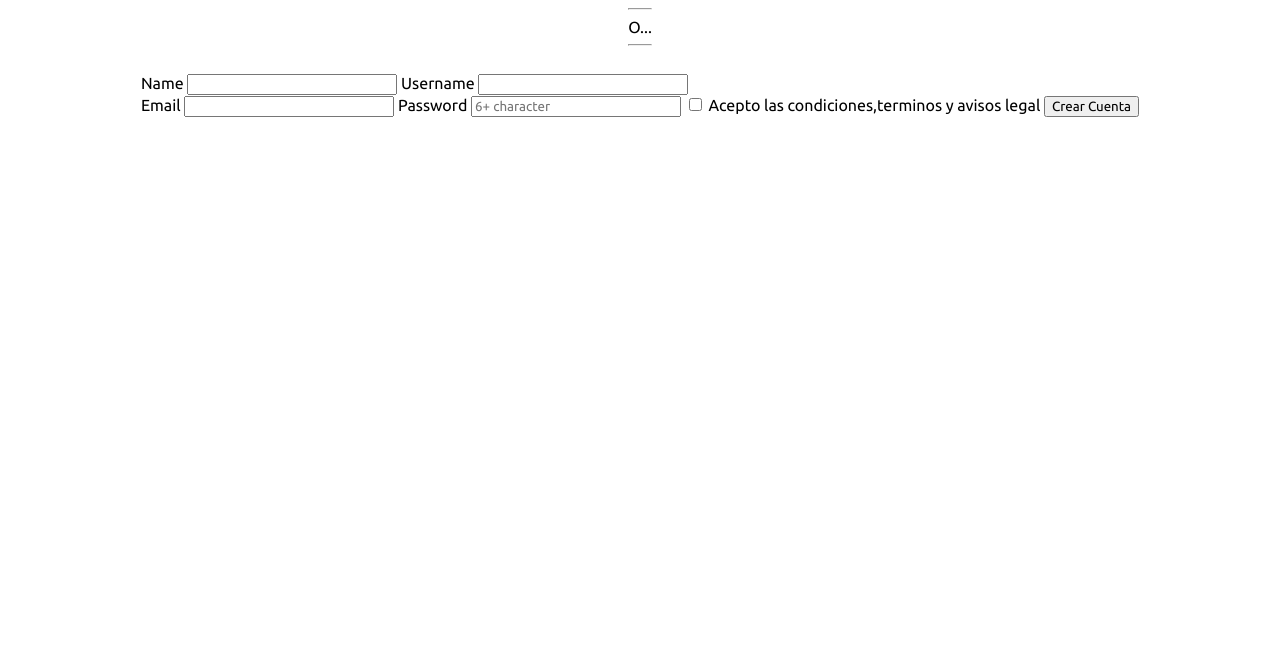
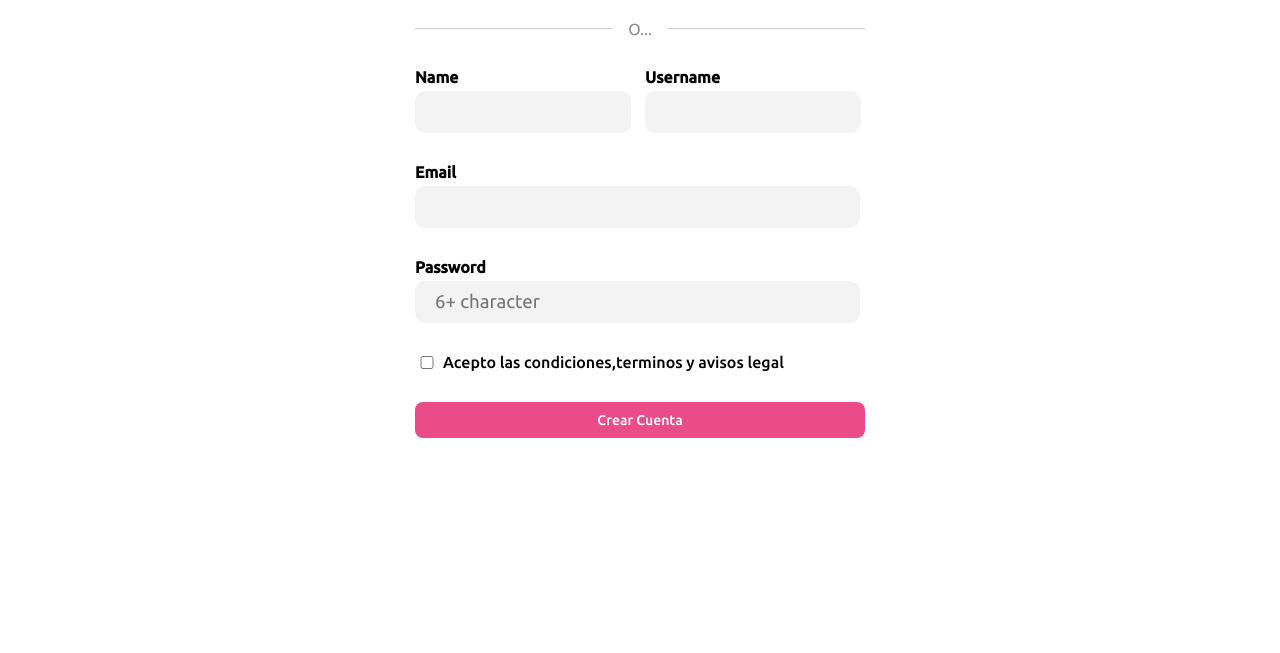
Before and after one commit to RoCo3108/CursoHTML_CSS, a plain HTML site: page 07-Formularios/html/login.html in a window 1280 px wide. Shown: the part 147-800 px from the top of the page. Drawn offline with Linux system fonts and the light colour scheme.

Commit message:
Agrege transiciones al label-input

```diff
--- a/07-Formularios/css/login.css
+++ b/07-Formularios/css/login.css
@@ -6,11 +6,13 @@
 }
 
 .container{
+    margin: auto;
     display:  flex;
     flex-direction: column;
     align-items: center;
     justify-content: center;
-    gap: 20px;
+    gap: 30px;
+    width: 450px;
 
 }
 .google-btn{
@@ -39,7 +41,7 @@
 
 .google-btn span{
     color: white;
-    font-weight: 500;
+    font-weight: 500px;
     padding: 15px;
 
 }
@@ -62,3 +64,109 @@
 .twitter-btn:hover{
     background-color: #ddd;
 }
+.separator{
+    display: flex;
+    width: 100%;
+    gap: 15px;
+
+}
+.separator hr{
+  flex-grow: 1;
+  border: none;
+  border-top: 1px solid #ccc;
+
+}
+.separator span{
+ color: #8b8b8b;
+
+  }
+  .section-inputs{
+    display: flex;
+    gap: 10px;
+    width: 100%;
+
+  }
+
+  form{
+    display: flex;
+    flex-direction: column;
+    align-items: stretch;
+    gap: 30px;
+  }
+
+  label{
+    display: flex;
+    flex-direction: column;
+    gap: 5px;
+  }
+
+  label span{
+    font-weight: 700;
+}
+
+.section-inputs label input{
+    width: 80%;
+    background-color: #f3f3f4;
+    border: none;
+    padding: 10px 20px;
+    border-radius: 10px;
+    outline: none;
+    font-size: 14pt;
+
+  }
+  label input{
+    width: 90%;
+    background-color: #f3f3f4;
+    border: none;
+    padding: 10px 20px;
+    border-radius: 10px;
+    outline: none;
+    font-size: 14pt;
+    transition: background-color 0.1s, border 0.2s box-shadow 0.2s;
+
+  }
+
+   label input:hover{
+    cursor: pointer;
+    border: 1px solid #f3f3f4;
+    background-color: white;
+    box-shadow: 0px 0px 4px #7a1ae878;
+  }
+
+  label input:focus{
+    cursor: pointer;
+    border: 1px solid #f3f3f4;
+    background-color: white;
+    box-shadow: 0px 0px 4px #7a1ae878;
+  }
+.checkbox-label{
+    display: flex;
+    flex-direction: row;
+
+}
+
+.checkbox-label input[type="checkbox"]{
+   width: 16px;
+
+}
+
+.checkbox-label span{
+    font-weight: 500;
+
+ }
+
+ .submit-btn{
+    background-color: #EA4C89;
+    padding: 10px;
+    font-weight: 500;
+    font-size: 14px;
+    border-radius: 8px;
+    color: white;
+    border: none;
+    text-align: center;
+    cursor: pointer;
+ }
+ .submit-btn:hover{
+
+    opacity: 0.75;
+ }
--- a/07-Formularios/html/login.html
+++ b/07-Formularios/html/login.html
@@ -25,7 +25,7 @@
             <hr>
         </div>
         <form action="" method="">
-            <div>
+            <div class="section-inputs">
                 <label for="name">
                     <span>Name</span>
                     <input type="text" id="name" name="name">
@@ -43,11 +43,12 @@
                 <span>Password</span>
                 <input type="password" id="password" name="password" placeholder="6+ character">
             </label>
-            <label for="checkbox">
-                <input type="checkbox" id="checkbox">
+            <label for="checkbox" class="checkbox-label" >
+                <input type="checkbox" id="checkbox" >
                 <span>Acepto las condiciones,terminos y avisos legal</span>
             </label>
-            <button type="submit">Crear Cuenta</button>
+            <button type="submit" class="submit-btn">Crear Cuenta
+            </button>
         </form>
     </div>
 </body>
```
